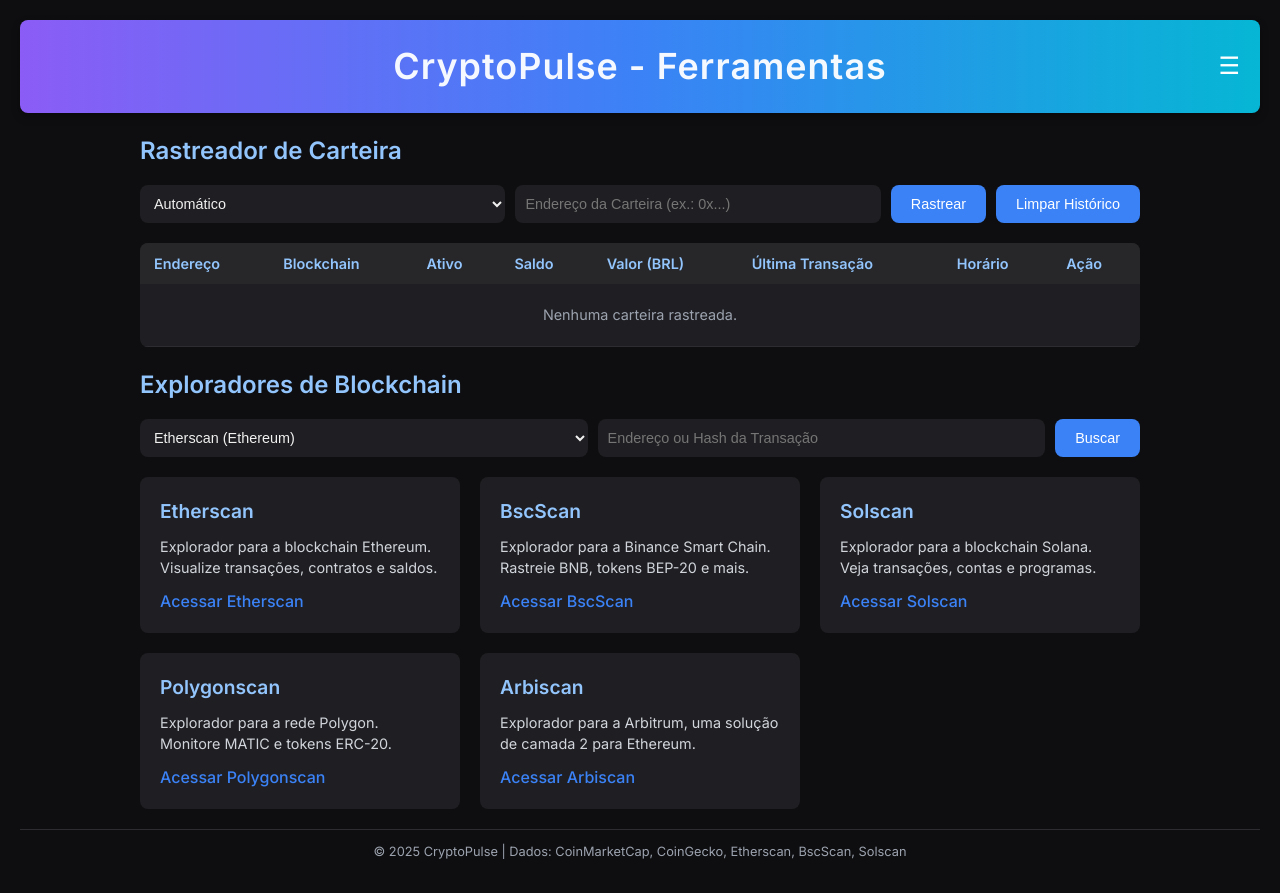
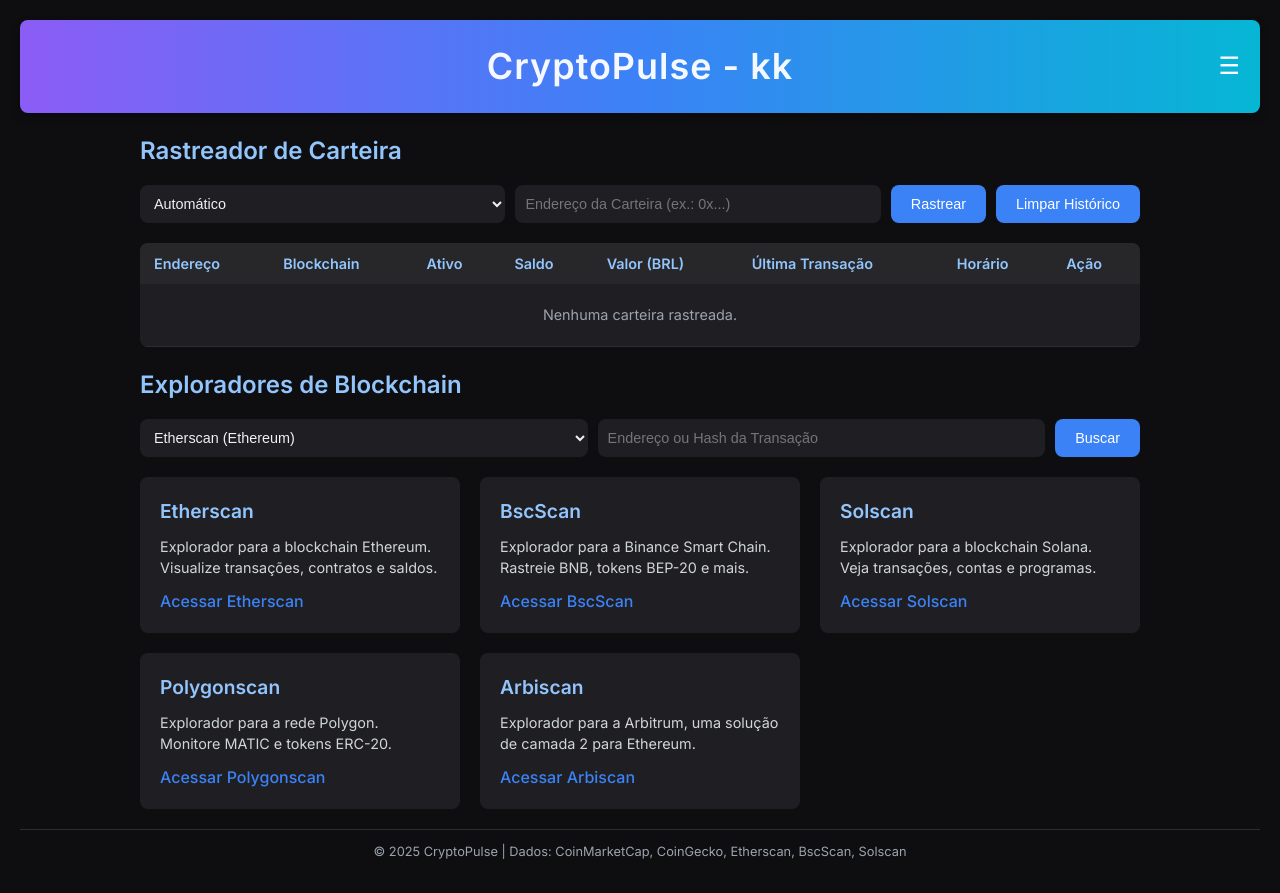
Before and after one commit to Carlxszin/CARLIN-SITE, a plain HTML site: page tools.html in a window 1280 px wide. Drawn offline with Linux system fonts and the light colour scheme.

Commit message:
Update tools.html

```diff
--- a/tools.html
+++ b/tools.html
@@ -215,7 +215,7 @@
 </head>
 <body>
   <header>
-    <h1>CryptoPulse - Ferramentas</h1>
+    <h1>CryptoPulse - kk</h1>
     <span class="menu-icon" onclick="toggleDropdown()">☰</span>
     <div class="dropdown" id="crypto-links">
       <a href="index.html">CryptoPulse (Mercado)</a>
```
